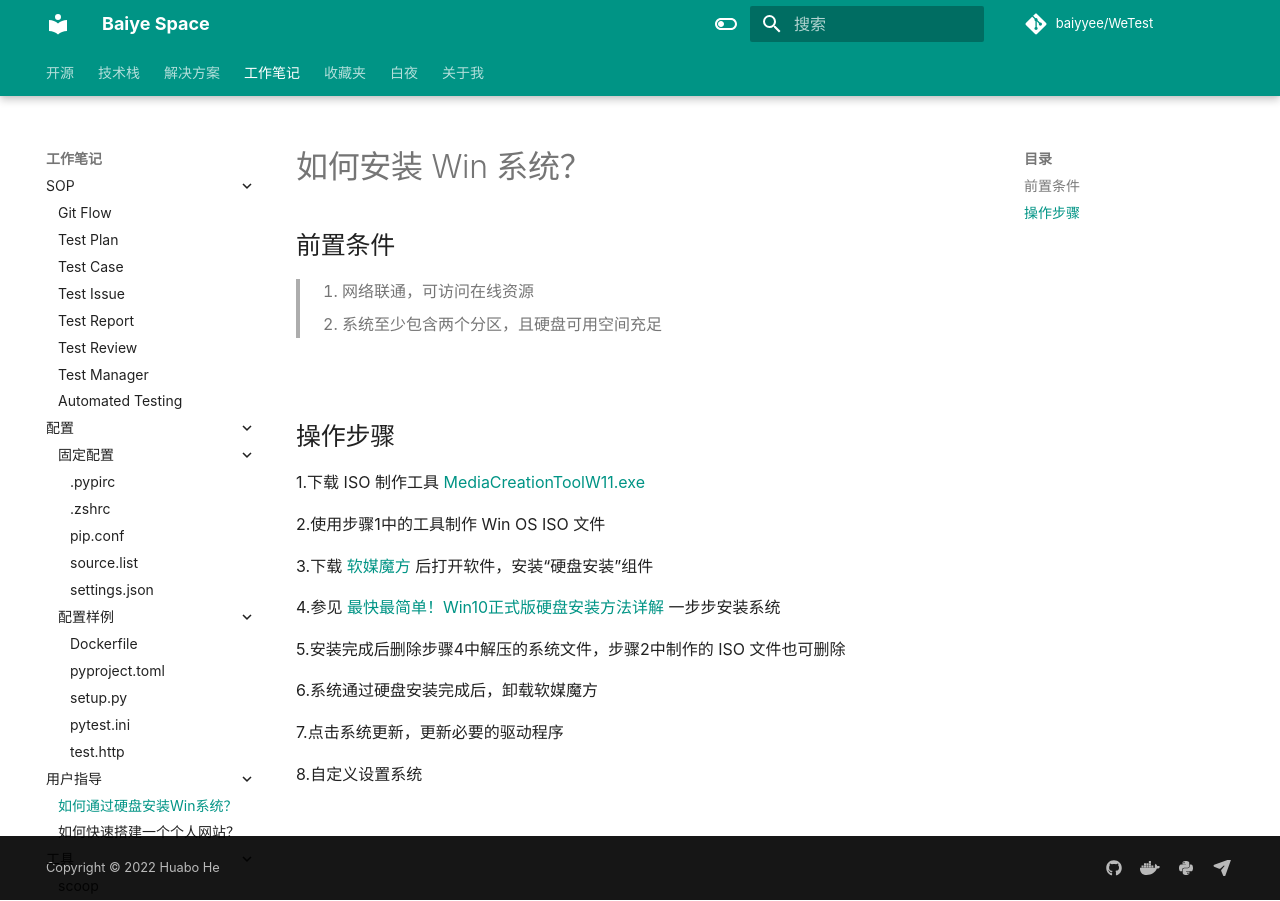
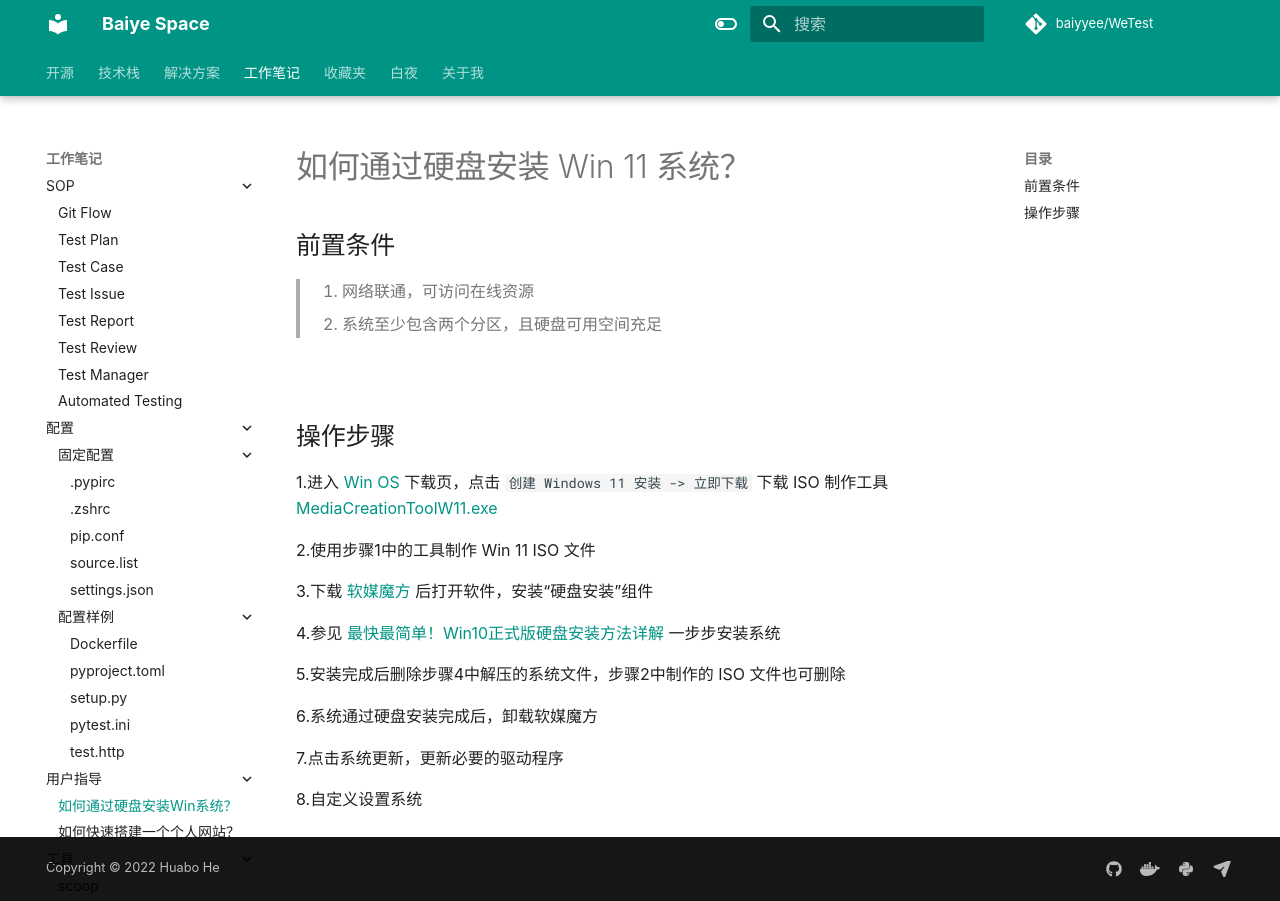
Before and after one commit to baiyyee/baiyyee.github.io, an MkDocs documentation site: the page built from docs/notes/guideline/how-to-install-win-os.md, in a window 1280 px wide. Built offline with MkDocs 1.6.1 and Material for MkDocs 9.7.7, drawn with Linux system fonts in a browser that asks for light colours; comment, search, counter and statistics services are not loaded.

Commit message:
docs: update install os guideline

```diff
--- a/docs/notes/guideline/how-to-install-win-os.md
+++ b/docs/notes/guideline/how-to-install-win-os.md
@@ -1,4 +1,4 @@
-# 如何安装 Win 系统？
+# 如何通过硬盘安装 Win 11 系统？
 
 
 ## 前置条件
@@ -11,9 +11,9 @@
 
 ## 操作步骤
 
-1.下载 ISO 制作工具 [MediaCreationToolW11.exe](https://software-download.microsoft.com/download/pr/888969d5-f34g-4e03-ac9d-1f9786c69161/MediaCreationToolW11.exe)
+1.进入 [Win OS](https://www.microsoft.com/zh-cn/software-download/windows11/) 下载页，点击 `创建 Windows 11 安装 -> 立即下载` 下载 ISO 制作工具 [MediaCreationToolW11.exe](https://software-download.microsoft.com/download/pr/888969d5-f34g-4e03-ac9d-1f9786c69161/MediaCreationToolW11.exe)
 
-2.使用步骤1中的工具制作 Win OS ISO 文件
+2.使用步骤1中的工具制作 Win 11 ISO 文件
 
 3.下载 [软媒魔方](http://down.ruanmei.com/tweakcube/partner/pcmastersetup_u151.exe) 后打开软件，安装“硬盘安装”组件
 
```
